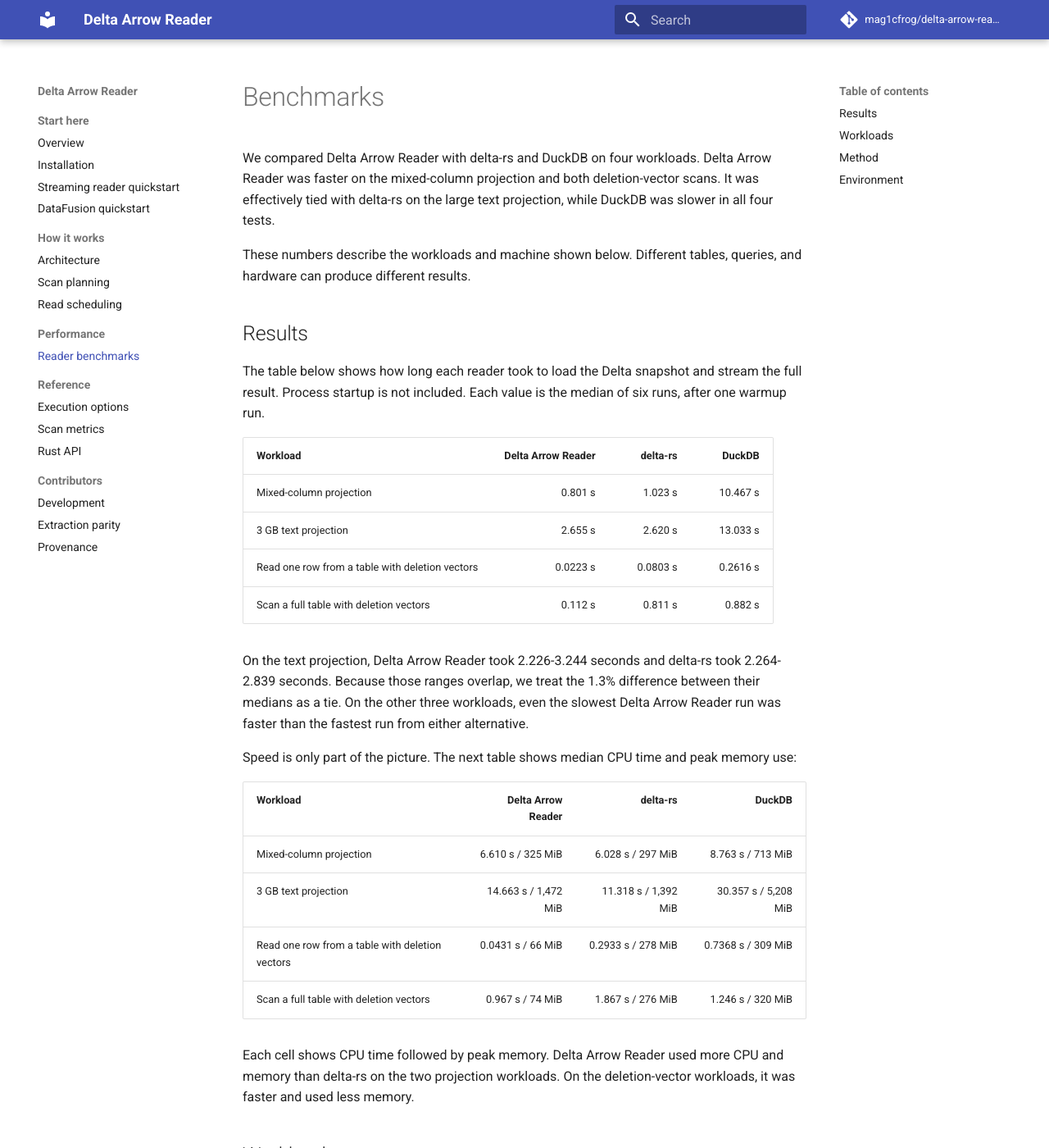
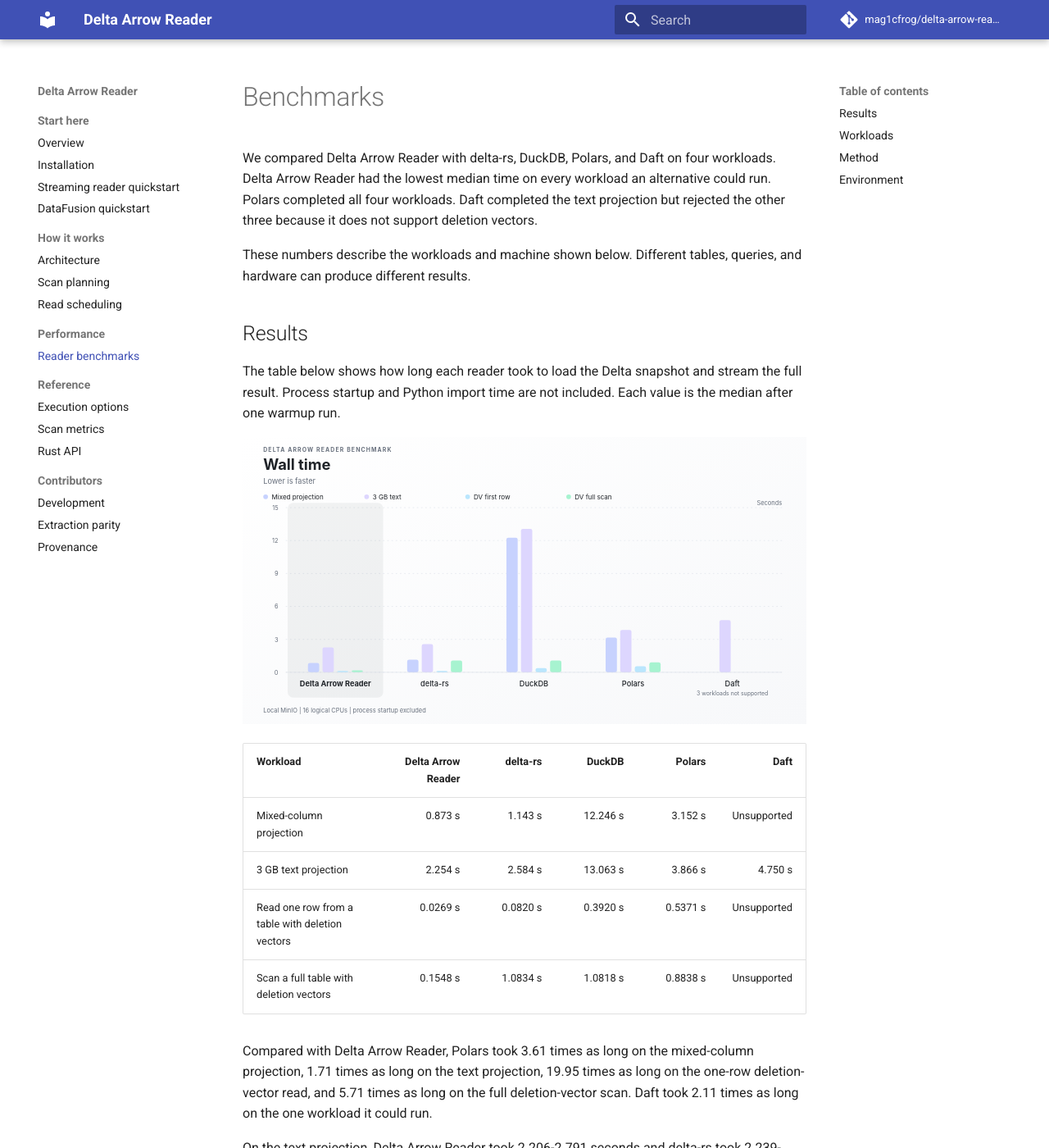
Before and after one commit to mag1cfrog/delta-arrow-reader, an MkDocs documentation site: the page built from docs/content/benchmarks.md, in a window 1280 px wide and 1400 px high. Shown: the whole window at 82% size. Built offline with MkDocs 1.6.1 and Material for MkDocs 9.7.7, drawn with Linux system fonts in a browser that asks for light colours; comment, search, counter and statistics services are not loaded; some of the changed text lies outside the part shown.

Commit message:
docs: compare Delta reader performance and tradeoffs
Compare Delta Arrow Reader with delta-rs, DuckDB, Polars, and Daft across wall time, CPU time, and peak memory. Add reproducible charts and reorganize the README to explain where a focused read-only reader fits.

```diff
--- a/docs/content/benchmarks.md
+++ b/docs/content/benchmarks.md
@@ -1,9 +1,10 @@
 # Benchmarks
 
-We compared Delta Arrow Reader with delta-rs and DuckDB on four workloads.
-Delta Arrow Reader was faster on the mixed-column projection and both
-deletion-vector scans. It was effectively tied with delta-rs on the large text
-projection, while DuckDB was slower in all four tests.
+We compared Delta Arrow Reader with delta-rs, DuckDB, Polars, and Daft on four
+workloads. Delta Arrow Reader had the lowest median time on every workload an
+alternative could run. Polars completed all four workloads. Daft completed the
+text projection but rejected the other three because it does not support
+deletion vectors.
 
 These numbers describe the workloads and machine shown below. Different tables,
 queries, and hardware can produce different results.
@@ -11,35 +12,60 @@ queries, and hardware can produce different results.
 ## Results
 
 The table below shows how long each reader took to load the Delta snapshot and
-stream the full result. Process startup is not included. Each value is the
-median of six runs, after one warmup run.
+stream the full result. Process startup and Python import time are not included.
+Each value is the median after one warmup run.
 
-| Workload | Delta Arrow Reader | delta-rs | DuckDB |
-| --- | ---: | ---: | ---: |
-| Mixed-column projection | 0.801 s | 1.023 s | 10.467 s |
-| 3 GB text projection | 2.655 s | 2.620 s | 13.033 s |
-| Read one row from a table with deletion vectors | 0.0223 s | 0.0803 s | 0.2616 s |
-| Scan a full table with deletion vectors | 0.112 s | 0.811 s | 0.882 s |
+<picture>
+  <source media="(prefers-color-scheme: dark)" srcset="https://raw.githubusercontent.com/mag1cfrog/delta-arrow-reader/main/docs/content/assets/reader-benchmark-wall-dark.svg">
+  <source media="(prefers-color-scheme: light)" srcset="https://raw.githubusercontent.com/mag1cfrog/delta-arrow-reader/main/docs/content/assets/reader-benchmark-wall-light.svg">
+  <img alt="Wall-time comparison across five Delta readers and four workloads" src="https://raw.githubusercontent.com/mag1cfrog/delta-arrow-reader/main/docs/content/assets/reader-benchmark-wall-light.svg">
+</picture>
 
-On the text projection, Delta Arrow Reader took 2.226-3.244 seconds and delta-rs
-took 2.264-2.839 seconds. Because those ranges overlap, we treat the 1.3%
-difference between their medians as a tie. On the other three workloads, even
-the slowest Delta Arrow Reader run was faster than the fastest run from either
+| Workload | Delta Arrow Reader | delta-rs | DuckDB | Polars | Daft |
+| --- | ---: | ---: | ---: | ---: | ---: |
+| Mixed-column projection | 0.873 s | 1.143 s | 12.246 s | 3.152 s | Unsupported |
+| 3 GB text projection | 2.254 s | 2.584 s | 13.063 s | 3.866 s | 4.750 s |
+| Read one row from a table with deletion vectors | 0.0269 s | 0.0820 s | 0.3920 s | 0.5371 s | Unsupported |
+| Scan a full table with deletion vectors | 0.1548 s | 1.0834 s | 1.0818 s | 0.8838 s | Unsupported |
+
+Compared with Delta Arrow Reader, Polars took 3.61 times as long on the
+mixed-column projection, 1.71 times as long on the text projection, 19.95 times
+as long on the one-row deletion-vector read, and 5.71 times as long on the full
+deletion-vector scan. Daft took 2.11 times as long on the one workload it could
+run.
+
+On the text projection, Delta Arrow Reader took 2.206-2.791 seconds and delta-rs
+took 2.239-4.902 seconds. Because those ranges overlap, we do not treat the
+difference between their medians as conclusive. The Delta Arrow Reader range
+did not overlap the Polars or Daft range on that workload.
+
+Speed is only part of the picture. The charts and table below show median CPU
+time and median peak memory use:
+
+<picture>
+  <source media="(prefers-color-scheme: dark)" srcset="https://raw.githubusercontent.com/mag1cfrog/delta-arrow-reader/main/docs/content/assets/reader-benchmark-cpu-dark.svg">
+  <source media="(prefers-color-scheme: light)" srcset="https://raw.githubusercontent.com/mag1cfrog/delta-arrow-reader/main/docs/content/assets/reader-benchmark-cpu-light.svg">
+  <img alt="CPU-time comparison across five Delta readers and four workloads" src="https://raw.githubusercontent.com/mag1cfrog/delta-arrow-reader/main/docs/content/assets/reader-benchmark-cpu-light.svg">
+</picture>
+
+<picture>
+  <source media="(prefers-color-scheme: dark)" srcset="https://raw.githubusercontent.com/mag1cfrog/delta-arrow-reader/main/docs/content/assets/reader-benchmark-memory-dark.svg">
+  <source media="(prefers-color-scheme: light)" srcset="https://raw.githubusercontent.com/mag1cfrog/delta-arrow-reader/main/docs/content/assets/reader-benchmark-memory-light.svg">
+  <img alt="Peak-memory comparison across five Delta readers and four workloads" src="https://raw.githubusercontent.com/mag1cfrog/delta-arrow-reader/main/docs/content/assets/reader-benchmark-memory-light.svg">
+</picture>
+
+| Workload | Delta Arrow Reader | delta-rs | DuckDB | Polars | Daft |
+| --- | ---: | ---: | ---: | ---: | ---: |
+| Mixed-column projection | 6.53 s / 334 MiB | 6.09 s / 293 MiB | 10.25 s / 721 MiB | 13.72 s / 1,359 MiB | Unsupported |
+| 3 GB text projection | 18.17 s / 1,760 MiB | 16.33 s / 1,677 MiB | 31.07 s / 5,186 MiB | 18.87 s / 3,209 MiB | 43.65 s / 6,263 MiB |
+| Read one row with deletion vectors | 0.051 s / 58 MiB | 0.275 s / 266 MiB | 0.816 s / 306 MiB | 0.942 s / 447 MiB | Unsupported |
+| Full deletion-vector scan | 1.04 s / 67 MiB | 2.27 s / 266 MiB | 1.39 s / 316 MiB | 1.81 s / 580 MiB | Unsupported |
+
+Each cell shows CPU time followed by peak memory. Delta Arrow Reader used
+slightly more CPU and memory than delta-rs on the two projection workloads. It
+used less memory than DuckDB, Polars, and Daft on every comparable workload. On
+the deletion-vector workloads, it also used less CPU and memory than every
 alternative.
-
-Speed is only part of the picture. The next table shows median CPU time and
-peak memory use:
-
-| Workload | Delta Arrow Reader | delta-rs | DuckDB |
-| --- | ---: | ---: | ---: |
-| Mixed-column projection | 6.610 s / 325 MiB | 6.028 s / 297 MiB | 8.763 s / 713 MiB |
-| 3 GB text projection | 14.663 s / 1,472 MiB | 11.318 s / 1,392 MiB | 30.357 s / 5,208 MiB |
-| Read one row from a table with deletion vectors | 0.0431 s / 66 MiB | 0.2933 s / 278 MiB | 0.7368 s / 309 MiB |
-| Scan a full table with deletion vectors | 0.967 s / 74 MiB | 1.867 s / 276 MiB | 1.246 s / 320 MiB |
-
-Each cell shows CPU time followed by peak memory. Delta Arrow Reader used more
-CPU and memory than delta-rs on the two projection workloads. On the
-deletion-vector workloads, it was faster and used less memory.
 
 ## Workloads
 
@@ -67,35 +93,44 @@ them across a full scan.
 
 ## Method
 
-All three readers used the same Delta snapshots stored in local MinIO. Each
-reader used 16-way parallelism and streamed Arrow batches of 8,192 rows without
-keeping the full result in memory.
+All readers used the same Delta snapshots stored in local MinIO. Each reader
+used the machine's 16 logical CPUs. Results were consumed as Arrow batches
+without retaining the full result, and output batches were limited to 8,192
+rows.
 
-For each workload, we ran every reader once to warm up the system and discarded
-those results. We then ran six measured rounds, changing the order each time so
-that every reader appeared first, second, and third twice. The exact
-[run order](https://github.com/mag1cfrog/delta-arrow-reader/blob/main/benches/run_order.py)
+For each workload, we ran every supported reader once to warm up the system and
+discarded those results. We then used balanced, process-isolated run orders:
+eight measured rounds for each four-reader workload and ten rounds for the
+five-reader text workload. Every reader appeared in every position twice, and
+every ordered pair of adjacent readers appeared twice. The exact
+[run-order generator](https://github.com/mag1cfrog/delta-arrow-reader/blob/main/benches/run_order.py)
 is checked in.
 
-Delta Arrow Reader and delta-rs ran in the same Rust program with DataFusion
-54.1.0 and Arrow/Parquet 58.4.0. DuckDB ran in a separate Python process because
-it uses its own query engine. Its time covers the full path from opening the
-Delta table to producing Arrow batches. Linux process accounting recorded wall
-time, CPU use, memory use, page faults, and context switches.
+Delta Arrow Reader and delta-rs used the same Rust harness with DataFusion
+54.1.0 and Arrow/Parquet 58.4.0. DuckDB, Polars, and Daft each ran in a separate
+Python process. Their measured time covers the path from opening the Delta
+table to producing Arrow batches, but not interpreter startup or imports. Linux
+process accounting recorded wall time, CPU use, memory use, page faults, and
+context switches.
 
-All 72 measured processes completed successfully: four workloads, six rounds,
-and three readers. The row counts matched. Both deletion vectors in the
+All 146 measured processes completed successfully. Their row counts and logical
+schemas matched the frozen workload expectations. Both deletion vectors in the
 reference table removed the same 43 rows, and the generated table removed the
 expected 200 rows.
 
-Each result also had the same logical columns and data types. The readers did
-not always represent those values in memory in exactly the same way. We allowed
-differences in string encoding, timestamp units, and where each reader split
-its Arrow batches because none of them changed the result.
+The readers did not always represent values in memory in exactly the same way.
+We allowed differences in string encoding, timestamp units, dictionary
+encoding, and where each reader split its Arrow batches because none of them
+changed the logical result.
+
+Daft was not timed on the mixed-column or deletion-vector workloads. A separate
+capability probe confirmed that Daft 0.7.24 rejects tables that advertise the
+Delta deletion-vector reader feature. We did not bypass that check or ask Daft
+to ignore deleted rows.
 
 ## Environment
 
-We ran the benchmark on August 26, 2026, using one machine with the following
+We ran the benchmark on August 27, 2026, using one machine with the following
 hardware and software:
 
 - AMD Ryzen 7 8845HS, with 8 cores and 16 threads
@@ -108,6 +143,8 @@ hardware and software:
 | Delta Arrow Reader | 0.3.0 (`aaf6699`) |
 | delta-rs | `fd7e96910243f9e67b4eae994d52ef246cfcea38` |
 | DuckDB | 1.5.5, Delta extension `45c4087` |
+| Polars | 1.44.1, with deltalake 1.6.3 |
+| Daft | 0.7.24, with deltalake 1.6.3 |
 
 We kept all benchmark data in local MinIO so that public-network delays would
 not affect the results. Hardware and system load still affect absolute times,
```
Also changed, not shown: README.md, docs/content/assets/reader-benchmark-cpu-dark.svg (added), docs/content/assets/reader-benchmark-cpu-light.svg (added), docs/content/assets/reader-benchmark-memory-dark.svg (added), docs/content/assets/reader-benchmark-memory-light.svg (added), docs/content/assets/reader-benchmark-wall-dark.svg (added), docs/content/assets/reader-benchmark-wall-light.svg (added), 2 other files.
